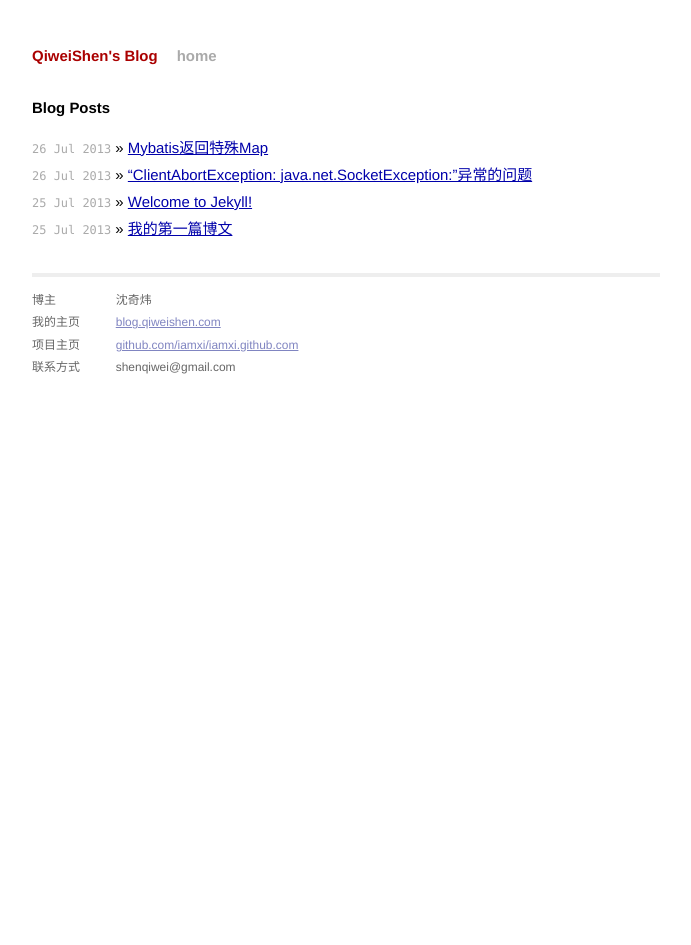
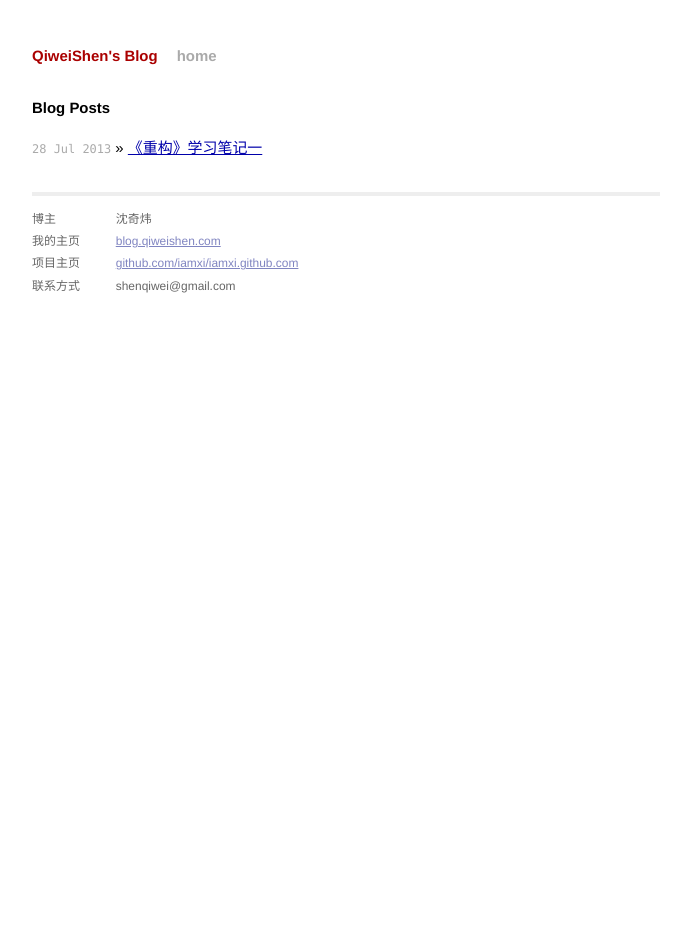
Before and after one commit to iamxi/iamxi.github.com, a Jekyll site: the page built from index.html, in a window 1280 px wide. Shown: the whole page, without its empty margins (294-985 px from the left). Built offline with Jekyll 4.4.1, drawn with Linux system fonts in a browser that asks for light colours; part of the change alters nothing that is shown.

Commit message:
commit refactioring blog

```diff
--- /dev/null
+++ b/_posts/mread/2013-07-28-refactioring-read.markdown
@@ -0,0 +1,68 @@
+---
+layout: post
+title: "《重构》学习笔记一"
+date: 2013-07-28 22:01:00
+category: mread
+---
+
+码农真得很辛苦，每天除了要下地编码之外，还需要挑灯夜战，学习专业知识，唉。不抱怨了，抱怨都是那些自暴自弃的人愤世嫉俗的。最近看《重构》一书，话说是一本很多人推荐看的好书，封面上还写着“从初级程序员到编程高手的秘籍”。好吧，我承认是初级程序员。所以我看了。
+
+## 第一章
+与其他书不同，第一章是一个例子。很多书，包括大学教材啊，技术教材都是以要讲的内容的定义和一些学习的重要意义之类的做第一章，而此书却给了一个系统的小部分代码来做重构的小例子。这样写的原因作者说了，不过对于我们这种应试教育下出生的人来说有点小小的不习惯。
+
+
+例子很简单，一个电影光碟出租店的简单系统，这里的部分是打印租碟的用户的费用和积分。书内的这个小例子真的很小很简单，简直就是一个 java 初学者写的课后实践题。如果换成我（好歹有工作经验）去写，估计也还是写成这个样子：按现实中的几个主体建立几个类——电影碟、顾客、租赁，然后在其中一个类里面写一个打印出某一次租赁的费用和积分的方法，这个方法没什么层次什么的，就一个完整的面向过程的代码。不光我，估计还多有一定经验的都会这么写，因为这个实在太简单，简单到都懒得过多思考。作者也怎么认为，不过他要读者把这样的代码放到更高的高度去看，放到一个庞大系统中去看。的确，不易于理解（逻辑判断多，循环内的逻辑太长），不符合面向对象精神（一个过程，全部塞一个方法里面，也不深究到底哪些实现该属于那个类）。
+
+之后作者就开始慢慢的，一步一步的重构这段代码。不多说了，那些都是看一眼就能懂的，这些重构的方法大部分为我们开发中常用的。不过神奇的事发生了——至少我是这么认为的，一段简陋的代码在作者折腾下，开始慢慢变得有模有样，层次清楚，功能分明，最后还给程序加上了一个状态模式，竟然和高深的设计模式搭上边了。
+
+这个小小的例子，把读者悄悄的领入了重构的世界，用简单的例子，把重构的神秘面纱给剥去（至少不会让人望而生畏）。
+
+## 第二章
+何谓重构，对它熟悉后估计理解都不用，作者说了两个概念，动词和名词，意思都差不多，无法就是通过调整软件内部的结构来达到想要的样子。
+
+***重构（名词）：对软件内部结构的一种调整，目的是不改变『软件之可察行为』前提下，提高其可理解性，降低其修改成本。***
+
+***重构（动词）：使用一系列重构准则（手法），在不改变『软件之可察行为』前提下，调整其结构。***
+
+### 一、为何重构
+
+***改进软件设计***：不管开始的时候设计是多么好的一个软件，随着越来越多的修改，之前的设计也会被埋在代码堆里面。重构能够整理之前的设计，甚至改变原来设计不足的地方。
+
+***使用软件更易被理解***：代码总会给其他开发人员看或是浏览其他开发人员的代码，甚至自己回头看自己以前的代码。做开发的都有这样的经历，看别人的代码，不是一般的头疼。为了大家，为了项目，我们应该重构代码，使其容易理解。在看别人代码的时候，重构之，也可以加快自己对代码的理解。我以前都是傻呼呼的看别人的垃圾代码，一直在抱怨，可是从来没动手重构过。看了这个后，回去试试了，发现的确理解代码逻辑的速度快乐好多。个人觉得糟糕的代码不是看不都，只是我们大脑无法记住那复杂的东西（大脑堆栈不够用），而那些优秀的代码，从代码的结构上就开始帮助阅读者理解。
+
+***帮助找BUG***：这个个人感觉可以参考上面那条。容易看懂程序，自然容易发现 BUG。
+
+***提高变成速度***：单从光写代码角度来看，按业务写一篇代码是最快的，为了重构，一个对重构不熟练的我，需要多话三分之一的时间在重构上。不过随着需求的变化等，会发现那些大段不知所云的代码的确十分影响进度，而且很难修改或是加入好的设计。
+
+### 二、合适重构
+
+***三次法则***：用我初中语文老师的话，好事不过三，更何况坏事，要一而再再而三的忍受无法入目的代码，也是一种本事。
+
+***添加功能时重构***：很容易理解，无非就是需要改动这块代码或是需要再次用到这块代码的时候。
+
+***修补错误时重构***：同上
+
+***复审代码时重构***：即在代码review时对有问题的代码进行重构。review可能是自己对自己代码的复审，也可能是别人的代码的复审。
+
+Kent Beck的 Why refactoring works中说的比较贴切，大部分时间我们只知道现在要做什么，而很难预知未来需要做什么，这样我们无法为未来留下更多的余地。所以，等到明天变今天的时候我们去重构，以求容易修改。
+
+### 三、怎么向经理说？
+是个很严重的问题，不过是个情商活，我就不多说了，借口千千万万，一个就足够。这里作者介绍了 Kent Beck 关于中间层的论述，我没搞懂，感觉理解很别扭（我阅读能力太差了吧），有时间看了英语原文在补上。
+
+### 四、重构的难题
+***数据库重构***： 我现在就遇到这个问题，做数据库表结构的重新设计和数据的迁移时，真的无从下手啊，经验少了点，唉。作者说在对象模型和数据库模型中间加入个分隔层。没试验过，作者也没说怎么实现，难道像 hibernate 那样。
+
+***修改接口***：万恶的 EJB ，对远程调用提供接口，害的我都没法改接口。作者说的保留原接口，实现新接口的方法是个中庸之道，在无法同步修改的情况下，这个方法很好。原来的旧接口直接用适配模式或是装饰模式，用新的接口实现老接口的功能。
+
+***难以通过重构来改动的设计模式***：系统的大范围模式变动，估计不是重构能办得到的。
+
+### 五、何时不该重构
+作者之说了在赶进度的时候（恐怕这个时间在项目开发中占大部分），其他未知。
+
+### 六、重构和设计
+这个部分主要将了过度的预先设计和完全不进行预先设计两个极端的存在。过度的预先设计，最求在动手写代码前为整个系统包括未来的扩展和变化都设计好；完全不进行预先设计则是上来就动手写代码，随遇而安，后期在整理设计。
+
+低级程序员就是浑浑噩噩写程序；进阶了，发现设计很重要，就开始拼命的实现做完美的设计（我现在就这个阶段，悲哀，被一语道破啊）。作者的观点就是要预先设计，但不能过度，开发也要不断重构。结合上面的“今天要做什么”和“明天要做什么”，个人觉得是先要为当前的做设计，等后面的变动过来后，在做合理的变动（包括重构和修改原有设计）。 Ron Jeffries 提供的例子很好的说明了空谈主义的悲剧。
+
+### 七、重构和性能
+一句话，对于那些对性能要求不是很苛刻的系统，其他都是先编码 + 重构，完了在整个系统统一优化性能。
--- a/index.html
+++ b/index.html
@@ -6,7 +6,7 @@ title: home
 <div id="home">
   <h1>Blog Posts</h1>
   <ul class="posts">
-    {% for post in site.posts %}
+    {% for post in site.categories.mread %}
       <li><span>{{ post.date | date_to_string }}</span> &raquo; <a href="{{ post.url }}">{{ post.title }}</a></li>
     {% endfor %}
   </ul>
```
